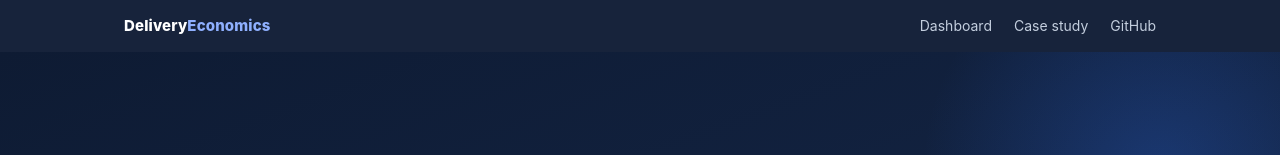
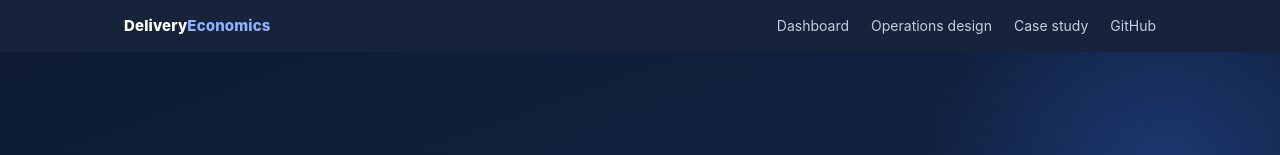
Before and after one commit to lorisca-analytics/delivery-economics-dashboard, a plain HTML site: page index.html in a window 1280 px wide. Shown: the top 155 px of the page. Drawn offline with Linux system fonts and the light colour scheme.

Commit message:
Landing: wire operations page links

```diff
--- a/index.html
+++ b/index.html
@@ -87,6 +87,7 @@
     <a class="brand" href="index.html">Delivery<span>Economics</span></a>
     <div class="links">
       <a class="link" href="dashboard.html">Dashboard</a>
+      <a class="link" href="operations.html">Operations design</a>
       <a class="link" href="CASE-STUDY.md">Case study</a>
       <a class="link" href="https://github.com/lorisca-analytics/delivery-economics-dashboard">GitHub</a>
     </div>
@@ -167,7 +168,7 @@
       <div class="tool"><span class="n">3</span><h3>Driver app</h3><p>Navigation plus three exception buttons — the driver taps, the system handles the logic.</p><div class="formula">delay → ETA · no-answer → timer · reschedule → slot</div></div>
     </div>
     <div class="ctas">
-      <a class="btn primary" href="dashboard.html" onclick="sessionStorage.setItem('tab','operations')">See the full operations system →</a>
+      <a class="btn primary" href="operations.html">See the full operations design →</a>
     </div>
   </div>
 </section>
@@ -201,7 +202,7 @@ python3 analysis/recompute.py
 <footer class="site">
   <div class="wrap">
     <div>Anonymized case study — no company, instructor, or customer names.<br>Built from 171 order lines, a 45-SKU item master, and case-documented parameters.</div>
-    <div><a href="dashboard.html">Dashboard</a> · <a href="CASE-STUDY.md">Case study</a> · <a href="https://github.com/lorisca-analytics/delivery-economics-dashboard">GitHub repo</a></div>
+    <div><a href="dashboard.html">Dashboard</a> · <a href="operations.html">Operations design</a> · <a href="CASE-STUDY.md">Case study</a> · <a href="https://github.com/lorisca-analytics/delivery-economics-dashboard">GitHub repo</a></div>
   </div>
 </footer>
 
```
